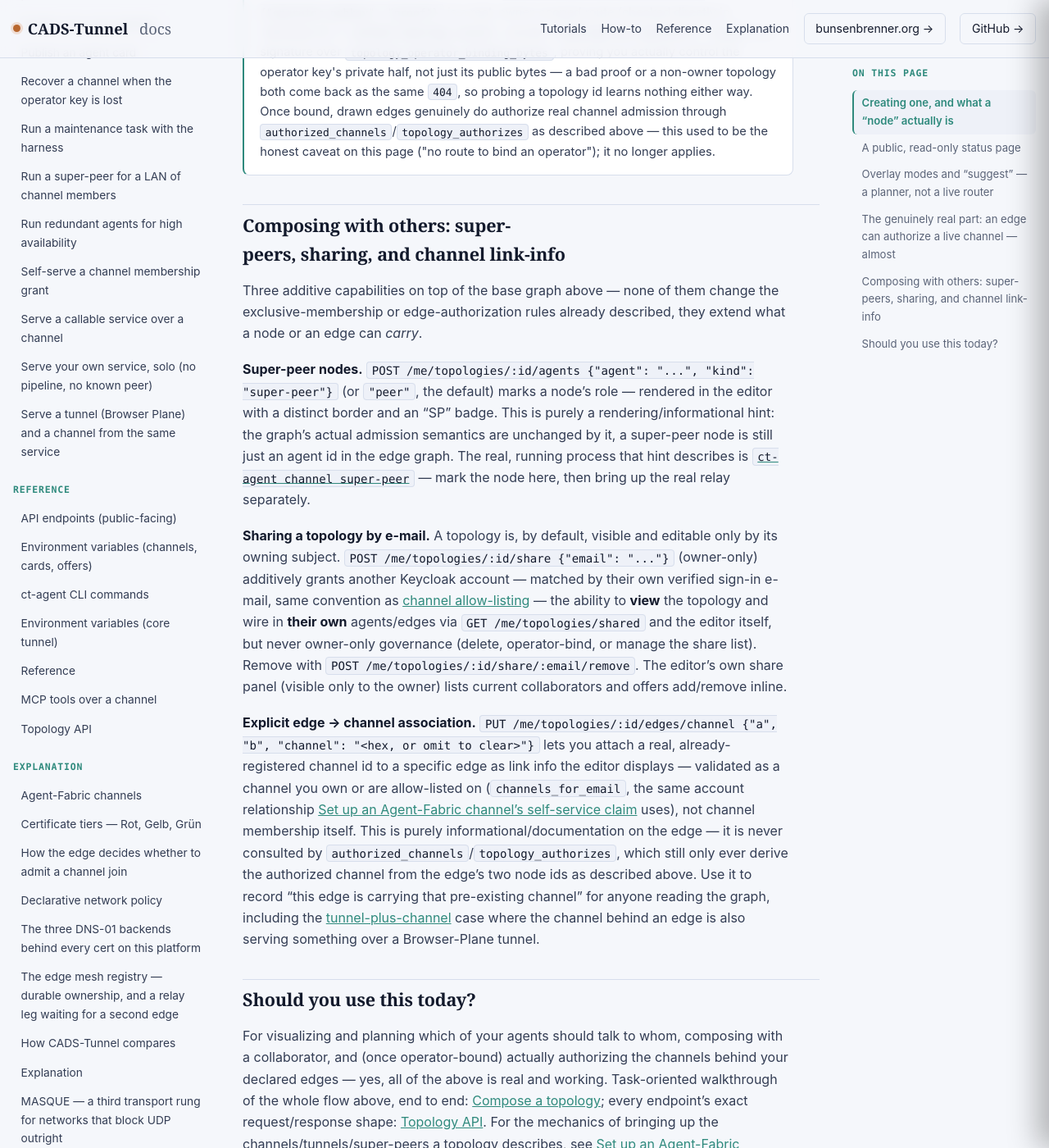
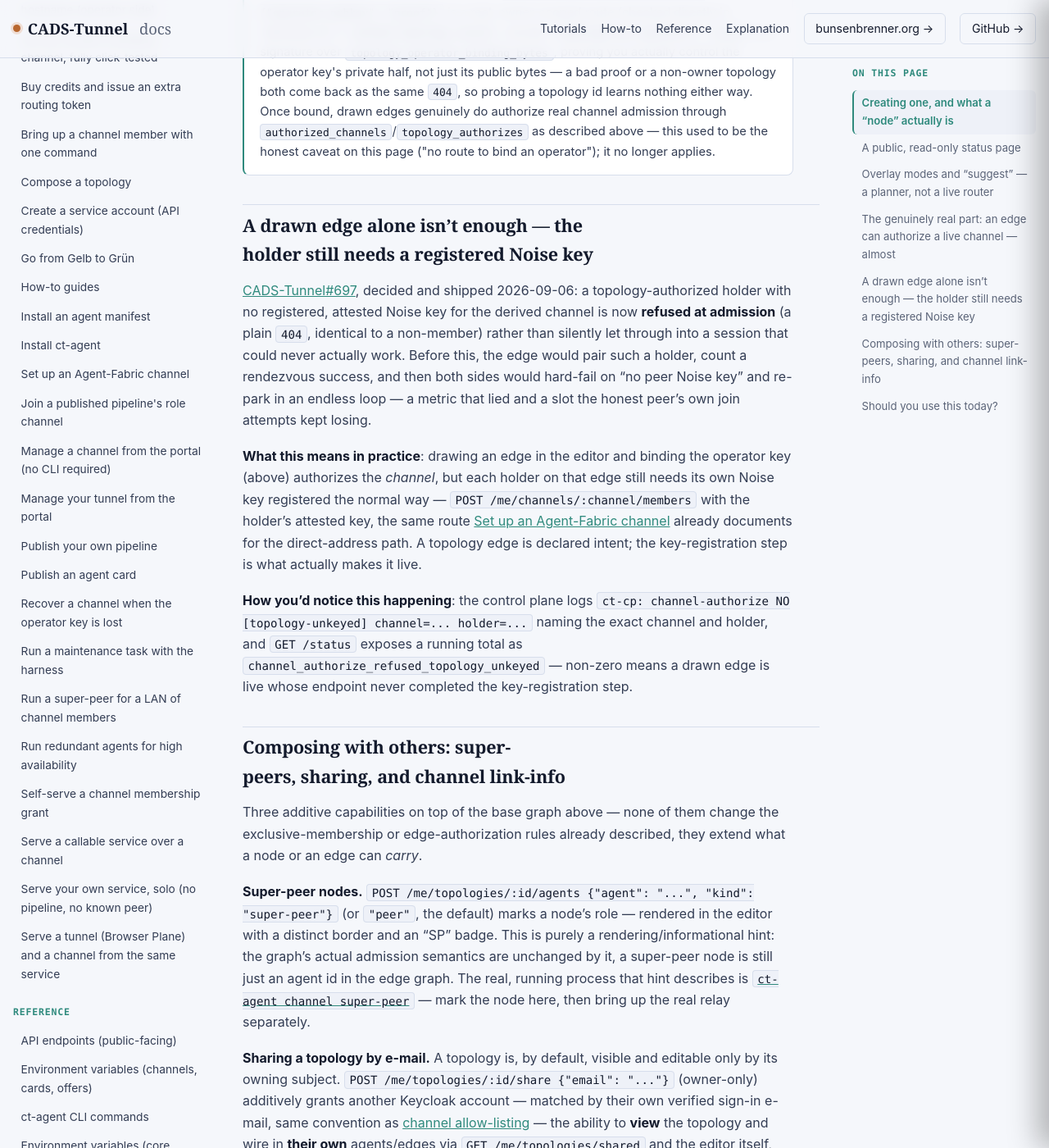
Before and after one commit to scimbe/CADS-Tunnel-docs, a Jekyll site: the page built from _explanation/topology-editor.md, in a window 1280 px wide and 1400 px high, scrolled down 2378 px. Shown: the whole window at 82% size. Built offline with Jekyll 4.4.1, drawn with Linux system fonts in a browser that asks for light colours.

Commit message:
topology-editor: #697 Decision B — a drawn edge alone no longer authorizes (#48)
Confirmed live before writing this: control-plane redeployed
2026-09-06T17:08 UTC (past PR#765's merge); GET /status exposes the
new channel_authorize_refused_topology_unkeyed counter live.

Complements the same-day addition to compose-a-topology.md (the
how-to walkthrough) with the fuller explanation-page treatment: what
changed, why (the old silent-admit-then-fail-pairing loop), what an
operator needs to do (register the holder's Noise key via the same
POST /me/channels/:channel/members route the direct-address path
already uses), and how to notice it happening (the new log line +
/status counter).


Claude-Session: https://claude.ai/code/session_01P7RcWwn9qfcZMcfYXfutF3

Co-authored-by: scimbe <becke@vps-1779cd55.vps.ovh.net>
Co-authored-by: Claude Sonnet 5 <noreply@anthropic.com>

```diff
--- a/_explanation/topology-editor.md
+++ b/_explanation/topology-editor.md
@@ -93,6 +93,28 @@ way. Once bound, drawn edges genuinely do authorize real channel admission throu
 the honest caveat on this page ("no route to bind an operator"); it no longer applies.
 </div>
 
+## A drawn edge alone isn't enough — the holder still needs a registered Noise key
+
+[CADS-Tunnel#697](https://github.com/scimbe/CADS-Tunnel/issues/697), decided and shipped
+2026-09-06: a topology-authorized holder with no registered, attested Noise key for the derived
+channel is now **refused at admission** (a plain `404`, identical to a non-member) rather than
+silently let through into a session that could never actually work. Before this, the edge would
+pair such a holder, count a rendezvous success, and then both sides would hard-fail on "no peer
+Noise key" and re-park in an endless loop — a metric that lied and a slot the honest peer's own
+join attempts kept losing.
+
+**What this means in practice**: drawing an edge in the editor and binding the operator key
+(above) authorizes the *channel*, but each holder on that edge still needs its own Noise key
+registered the normal way — `POST /me/channels/:channel/members` with the holder's attested
+key, the same route [Set up an Agent-Fabric channel]({{ '/how-to/join-a-channel/' | relative_url }})
+already documents for the direct-address path. A topology edge is declared intent; the
+key-registration step is what actually makes it live.
+
+**How you'd notice this happening**: the control plane logs `ct-cp: channel-authorize NO
+[topology-unkeyed] channel=... holder=...` naming the exact channel and holder, and `GET /status`
+exposes a running total as `channel_authorize_refused_topology_unkeyed` — non-zero means a drawn
+edge is live whose endpoint never completed the key-registration step.
+
 ## Composing with others: super-peers, sharing, and channel link-info
 
 Three additive capabilities on top of the base graph above — none of them change the exclusive-membership
```
